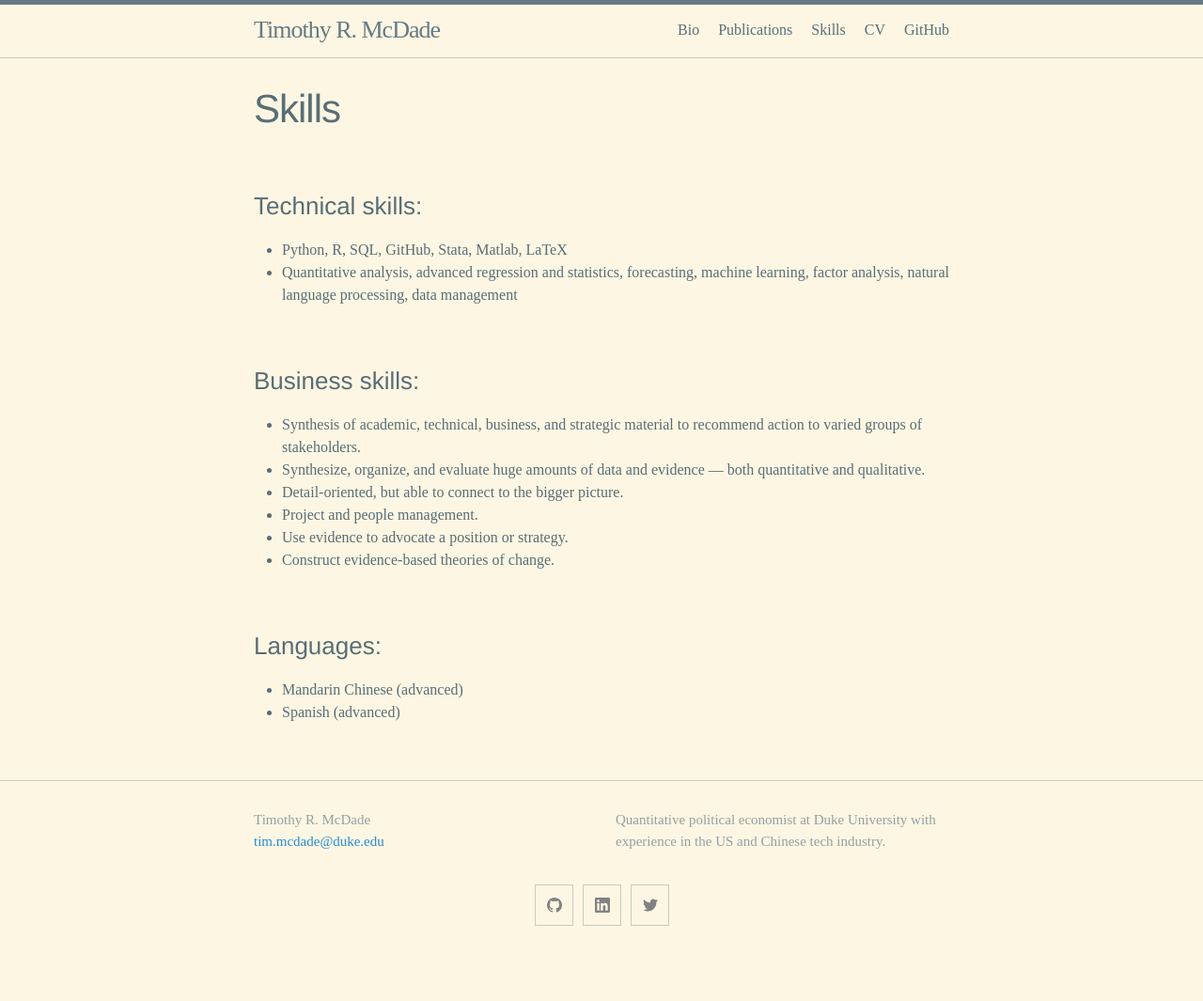
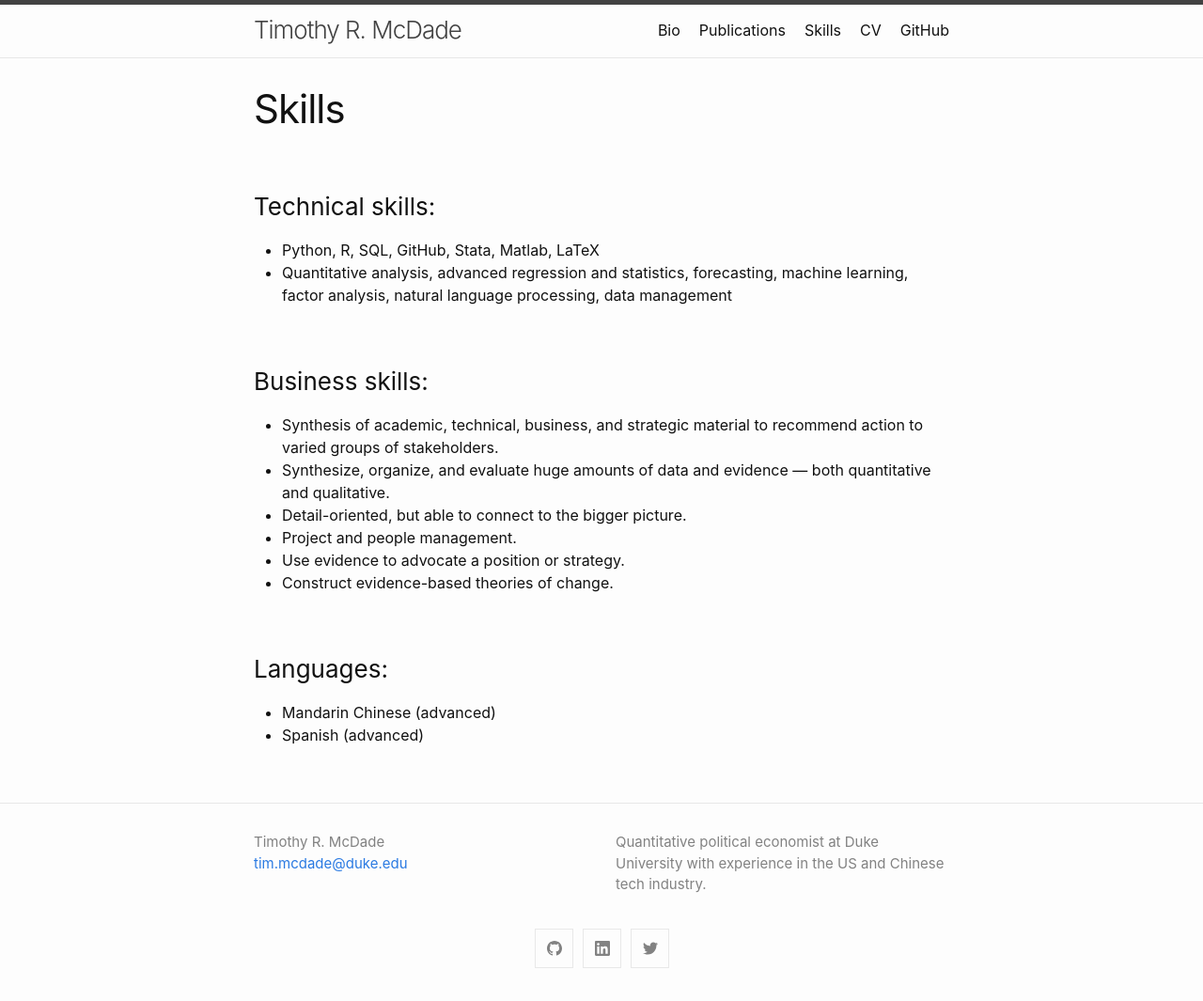
Before and after one commit to trmcdade/trmcdade.github.io, a Jekyll site: the page built from skills.md, in a window 1280 px wide. Shown: the whole page at 94% size. Built offline with Jekyll 4.4.1, drawn with Linux system fonts in a browser that asks for light colours; our own code applies the rules of GitHub Pages for plain Markdown files; before the commit the page ends 1020 px from its top, so only the background shows below that.

Commit message:
return to normal

```diff
--- a/_config.yml
+++ b/_config.yml
@@ -51,7 +51,8 @@ plugins:
 
 minima:
   date_format: "%b %-d, %Y"
-  skin: solarized
+  skin: classic
+  # skin: solarized
   # skin: wm
   # skin: duke
 
--- a/_sass/minima/custom-variables.scss
+++ b/_sass/minima/custom-variables.scss
@@ -1,5 +1,5 @@
 // Placeholder to allow overriding predefined variables smoothly.
 
-h1, h2, h3, h4, h5, h6 {
-    font-family: "Helvetica Neue", Helvetica, Arial, sans-serif;
-}
+// h1, h2, h3, h4, h5, h6 {
+//     font-family: "Helvetica Neue", Helvetica, Arial, sans-serif;
+// }
--- a/_sass/minima/initialize.scss
+++ b/_sass/minima/initialize.scss
@@ -2,8 +2,8 @@
 
 // Define defaults for each variable.
 
-$base-font-family: "Times New Roman", Times, serif !default;
-// $base-font-family: -apple-system, BlinkMacSystemFont, "Segoe UI", "Segoe UI Symbol", "Segoe UI Emoji", "Apple Color Emoji", Roboto, Helvetica, Arial, sans-serif !default;
+// $base-font-family: "Times New Roman", Times, serif !default;
+$base-font-family: -apple-system, BlinkMacSystemFont, "Segoe UI", "Segoe UI Symbol", "Segoe UI Emoji", "Apple Color Emoji", Roboto, Helvetica, Arial, sans-serif !default;
 $code-font-family: "Menlo", "Inconsolata", "Consolas", "Roboto Mono", "Ubuntu Mono", "Liberation Mono", "Courier New", monospace;
 $base-font-size:   16px !default;
 $base-font-weight: 400 !default;
```
